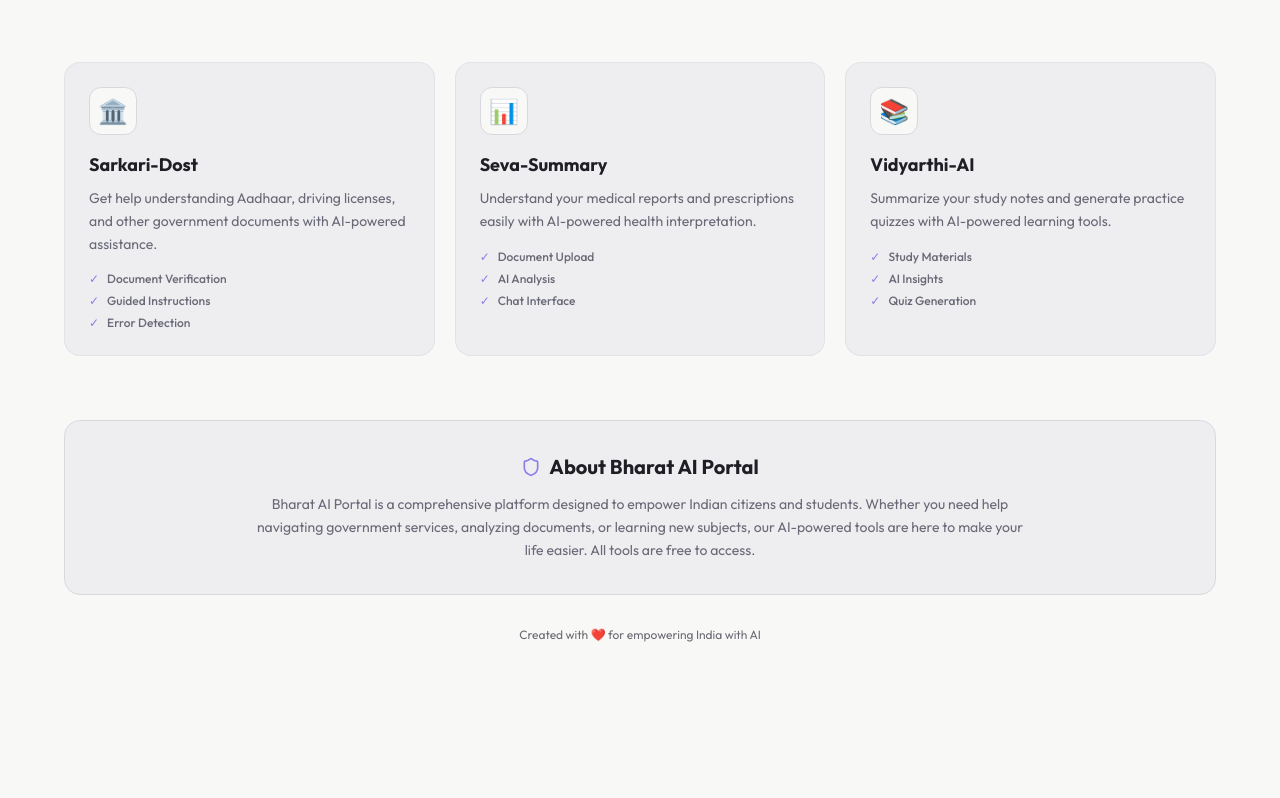
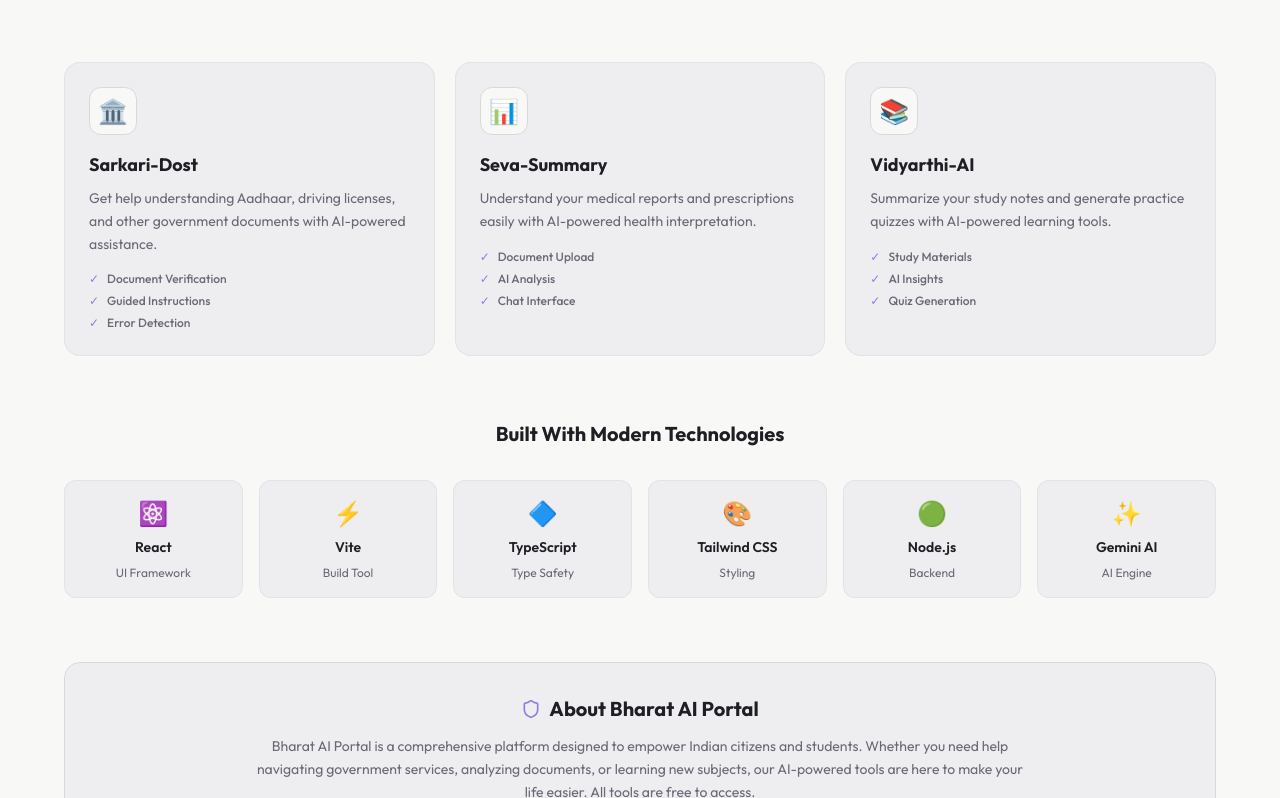
Before and after one commit to krish2006-jain/BrainByte, a React (Vite) app: page /landing in a window 1280 px wide. Shown: the part 555-1353 px from the top of the page. Before the commit the page ends 1246 px from the top, so only its background shows below. Built offline with nearby package versions, Linux system fonts and the light colour scheme.

Commit message:
the tech

```diff
--- a/client/pages/Landing.tsx
+++ b/client/pages/Landing.tsx
@@ -338,6 +338,32 @@
                   ))}
                 </div>
 
+                {/* Technologies Used */}
+                <div className="mb-16 scroll-reveal is-visible delay-2">
+                  <h2 className="text-xl font-bold text-center text-foreground mb-8">
+                    Built With Modern Technologies
+                  </h2>
+                  <div className="grid grid-cols-2 md:grid-cols-3 lg:grid-cols-6 gap-4">
+                    {[
+                      { name: "React", icon: "⚛️", desc: "UI Framework" },
+                      { name: "Vite", icon: "⚡", desc: "Build Tool" },
+                      { name: "TypeScript", icon: "🔷", desc: "Type Safety" },
+                      { name: "Tailwind CSS", icon: "🎨", desc: "Styling" },
+                      { name: "Node.js", icon: "🟢", desc: "Backend" },
+                      { name: "Gemini AI", icon: "✨", desc: "AI Engine" },
+                    ].map(tech => (
+                      <div
+                        key={tech.name}
+                        className="flex flex-col items-center gap-2 p-4 rounded-xl bg-card border border-border/50 hover:border-border hover:shadow-md transition-all duration-300"
+                      >
+                        <span className="text-2xl">{tech.icon}</span>
+                        <span className="text-sm font-semibold text-foreground">{tech.name}</span>
+                        <span className="text-xs text-muted-foreground">{tech.desc}</span>
+                      </div>
+                    ))}
+                  </div>
+                </div>
+
                 {/* About strip */}
                 <div className="rounded-2xl p-8 text-center bg-card border border-border scroll-reveal is-visible delay-2">
                   <div className="flex items-center justify-center gap-2 mb-3">
```
